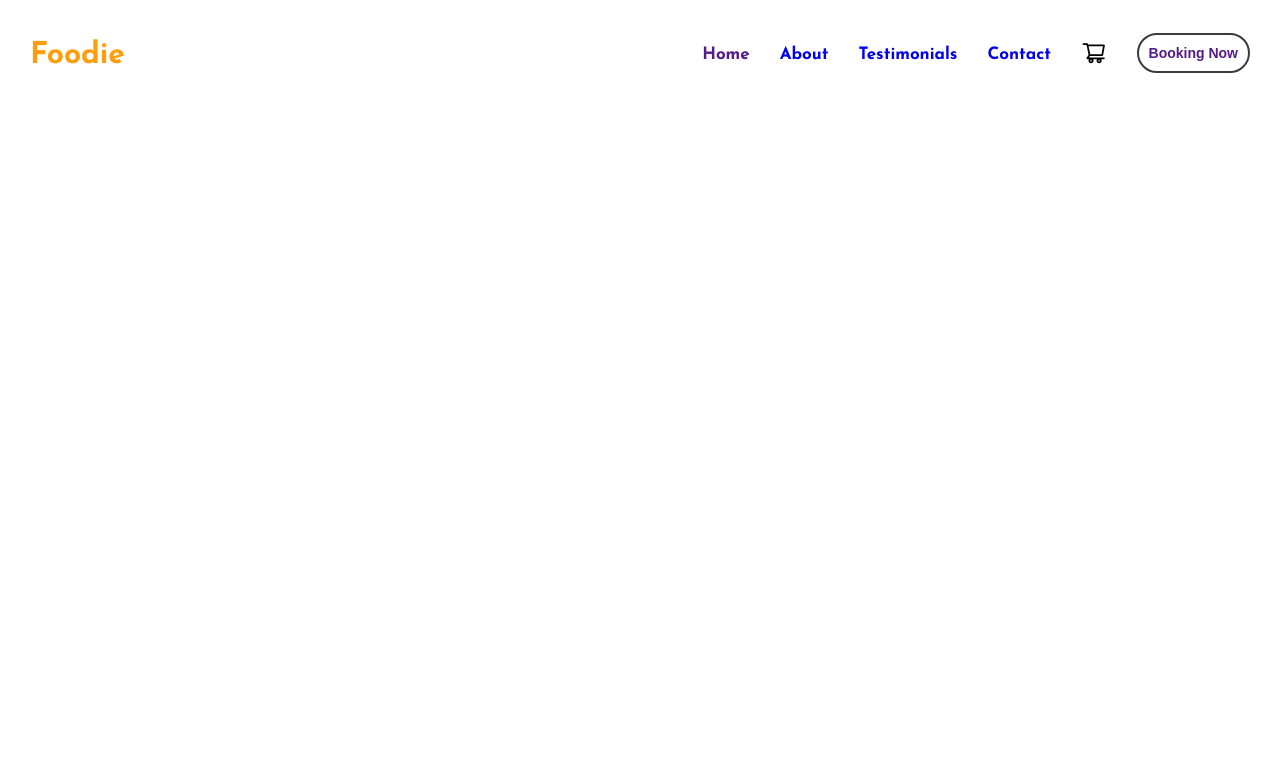
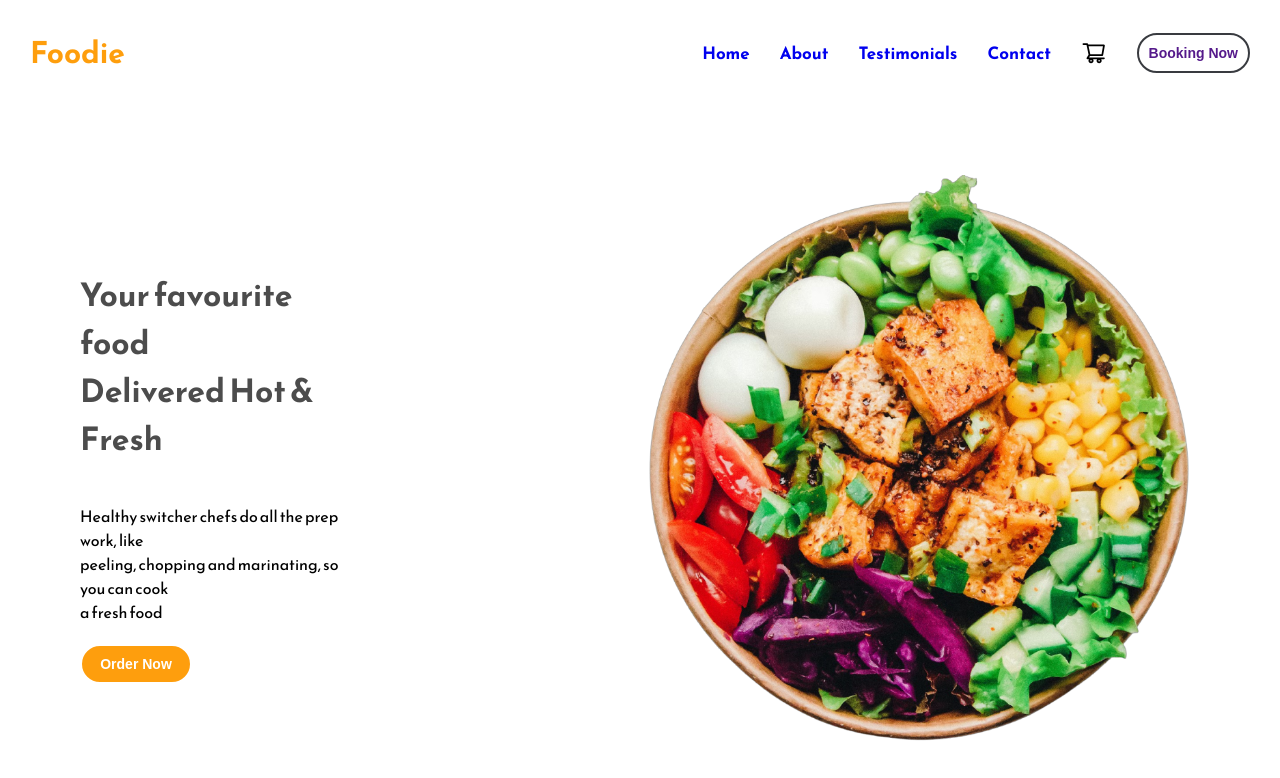
Before and after one commit to Jasleenkaur1998/Restaurant-App, a React (Create React App) app: page / in a window 1280 px wide. Shown: the top 778 px of the page. Built offline with nearby package versions, Linux system fonts and the light colour scheme.

Commit message:
Added the hero content of the landing page

```diff
--- a/src/App.css
+++ b/src/App.css
@@ -45,3 +45,39 @@ a {
     text-align: center;
     font-weight: bold;
 }
+
+.main-content-container {
+    display: flex;
+    justify-content: center;
+    align-items: center;
+    gap: 25%;
+    padding: 30px;
+    margin: 50px;
+}
+
+img {
+    width: 70vh;
+}
+
+h1 {
+    color: #4C4C4C;
+}
+
+.order-button {
+    border-radius: 45px;
+    padding-top: 10px;
+    padding-bottom: 10px;
+    background-color: #FE9E0D;
+    border: 2px solid white;
+    font-size: 14px;
+    text-align: center;
+    width: 40%;
+    font-weight: bold;
+    color: white;
+}
+
+.main-content {
+    display: flex;
+    flex-direction: column;
+    gap: 20px;
+}
--- a/src/components/home.jsx
+++ b/src/components/home.jsx
@@ -1,10 +1,11 @@
-import React from 'react'
 import Navbar from './navbar'
+import Homepage from './homepage'
 
 const Home = () => {
   return (
-    <div className='home-container'>
-        <Navbar />
+    <div className='container'>
+      <Navbar />
+      <Homepage />
     </div>
   )
 }
--- /dev/null
+++ b/src/components/homepage.jsx
@@ -0,0 +1,26 @@
+import food from "../assets/home-banner-image.png"
+
+const Homepage = () => {
+  return (
+    <div className="main-content-container">
+      <div className="main-content">
+        <h1>
+          Your favourite food <br />
+          Delivered Hot & <br />
+          Fresh
+        </h1>
+        <div>
+          Healthy switcher chefs do all the prep work, like
+          <br />
+          peeling, chopping and marinating, so you can cook <br /> a fresh food
+        </div>
+        <button className="order-button" type="button">Order Now</button>
+      </div>
+      <div>
+        <img src={food} alt="" />
+      </div>
+    </div>
+  )
+}
+
+export default Homepage
--- a/src/components/navbar.jsx
+++ b/src/components/navbar.jsx
@@ -1,19 +1,19 @@
-import { AiOutlineShoppingCart } from "react-icons/ai";
+import { AiOutlineShoppingCart } from "react-icons/ai"
 
 const Navbar = () => {
   return (
-    <>
+    <div className="home-container">
       <div className="brand-name">Foodie</div>
       <div className="nav-container">
-        <a href="">Home</a>
+        <a href="#">Home</a>
         <a href="#">About</a>
         <a href="#">Testimonials</a>
         <a href="#">Contact</a>
         <AiOutlineShoppingCart className="cart-icon" />
         <button className="booking-button"><a href="">Booking Now</a></button>
       </div>
-    </>
-  );
-};
+    </div>
+  )
+}
 
-export default Navbar;
+export default Navbar
```
